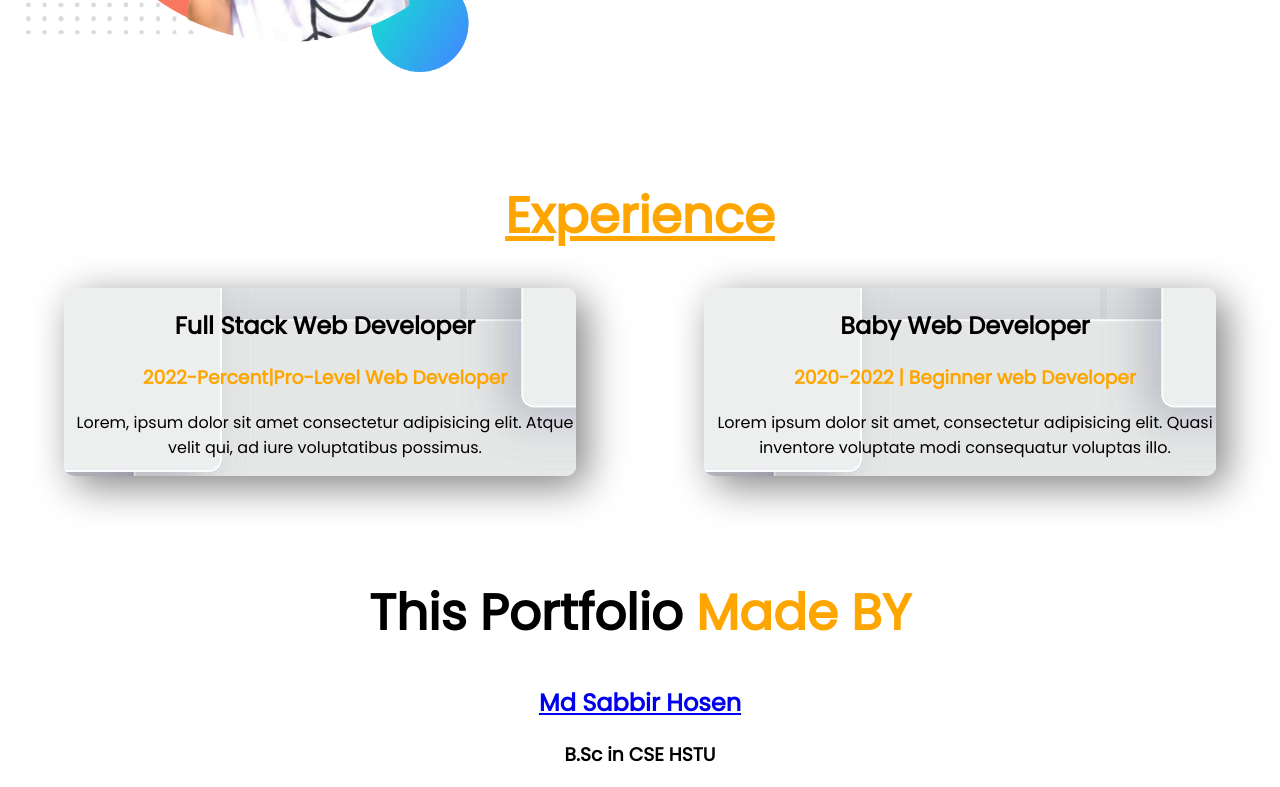
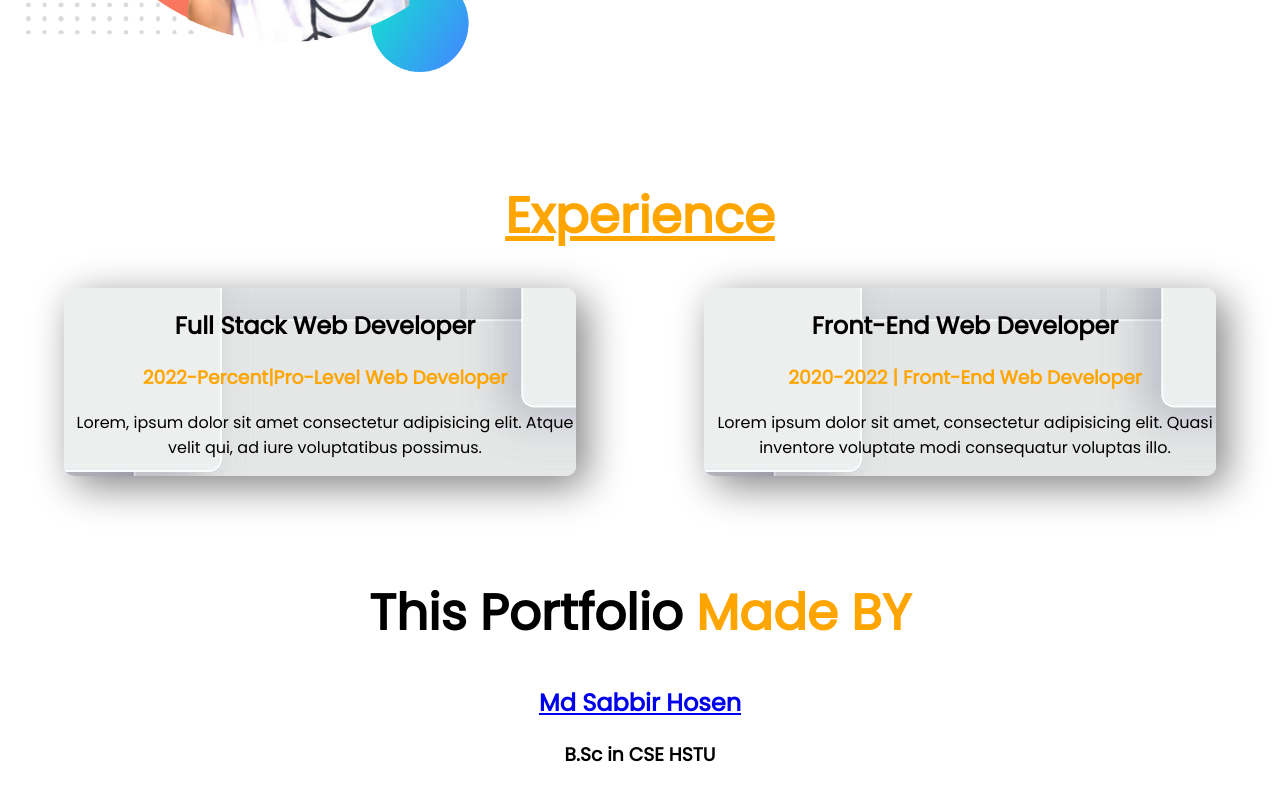
Before and after one commit to h-sabbir/Personal-Portfolio, a plain HTML site: page index.html in a window 1280 px wide. Shown: the part 1029-1816 px from the top of the page. Drawn offline with Linux system fonts and the light colour scheme.

Commit message:
edit the class ex-1 h2 tag

```diff
--- a/index.html
+++ b/index.html
@@ -48,8 +48,8 @@
    <p>Lorem, ipsum dolor sit amet consectetur adipisicing elit. Atque velit qui, ad iure voluptatibus possimus.</p>
  </div>
  <div class="ex-1">
-    <h2>Baby Web Developer</h2>
-    <h3 class="orange-color">2020-2022 | Beginner web Developer</h3>
+    <h2>Front-End Web Developer</h2>
+    <h3 class="orange-color">2020-2022 | Front-End Web Developer</h3>
     <p>Lorem ipsum dolor sit amet, consectetur adipisicing elit. Quasi inventore voluptate modi consequatur voluptas illo.</p>
 </div>
 </section>
```
